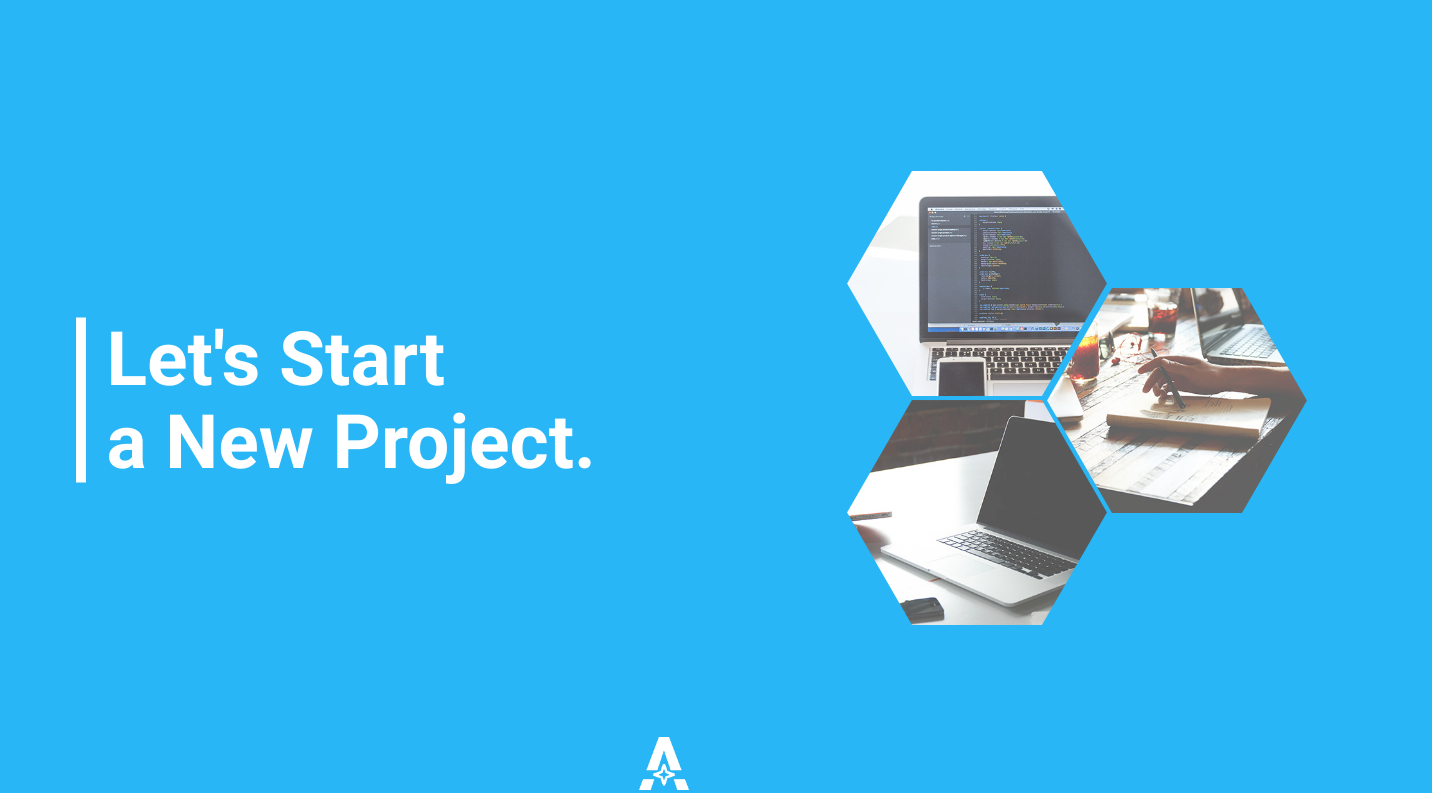
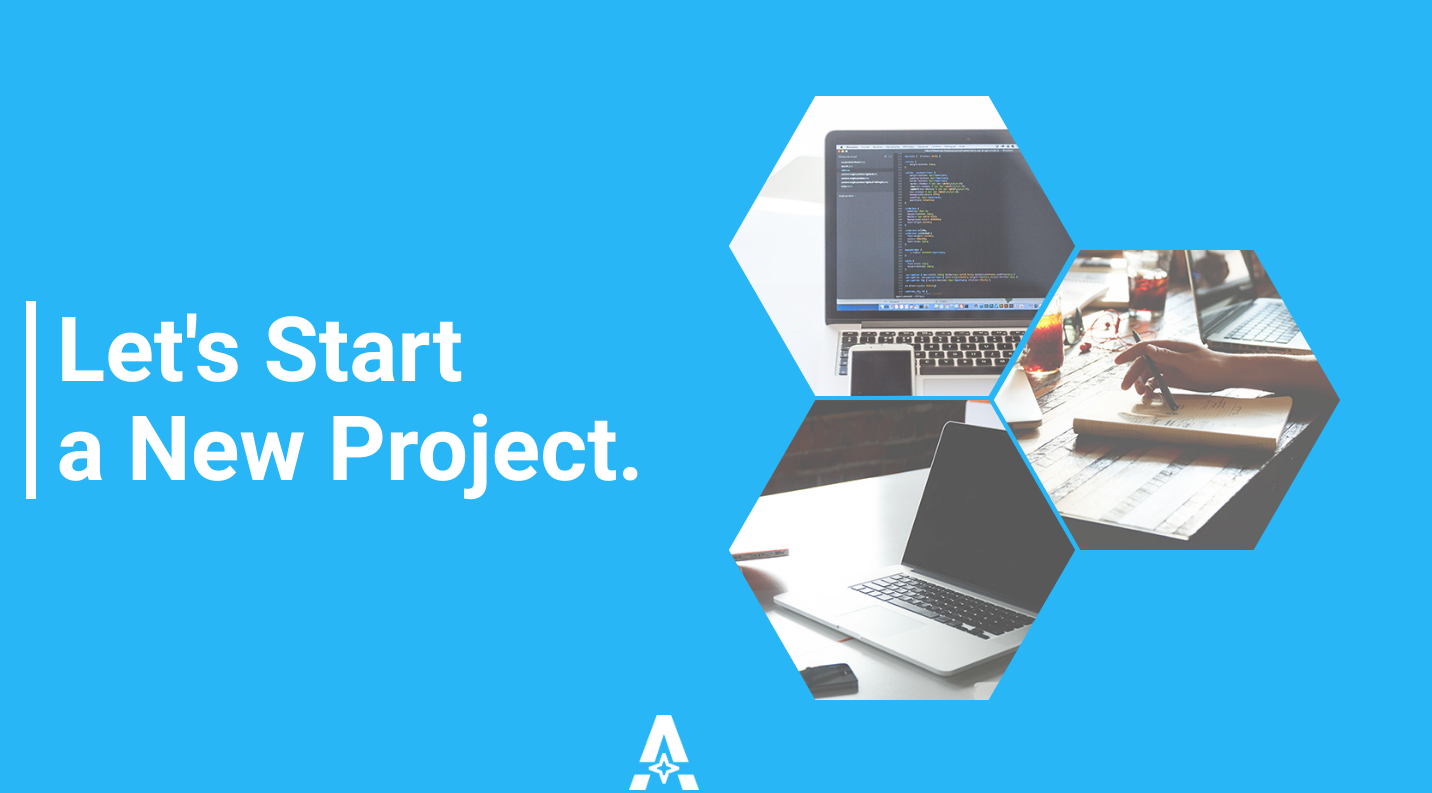
Before and after one commit to sasa95/our-agency, a plain HTML site: page index.html in a window 1536 px wide. Shown: the top 793 px of the page, 104-1536 px from the left. Drawn offline with nearby package versions, Linux system fonts and the light colour scheme.

Commit message:
Additional media queries

```diff
--- a/scss/custom/responsive/_header.scss
+++ b/scss/custom/responsive/_header.scss
@@ -40,6 +40,7 @@
     }
 }
 
+// iPhone 6+
 @media (min-width: 412px) and (orientation:portrait) {
     .hero {
         blockquote {
@@ -61,6 +62,7 @@
     }
 }
 
+// iPad
 @media (min-width: 768px) and (orientation:portrait) {
     .hero {
         blockquote {
@@ -86,6 +88,8 @@
 }
 
 // Landscape
+
+// iPhone 4
 @media (min-width: 480px) and (min-height: 320px) and (orientation:landscape) {
     .hero {
         blockquote {
@@ -112,12 +116,14 @@
     }
 }
 
+// iPhone 5
 @media (min-width: 560px) and (min-height: 320px) and (orientation:landscape) {
      .hero blockquote h1 {
         font-size: 2.6em;
     }
 }
 
+// iPhone 6
 @media (min-width: 640px) and (min-height: 360px) and (orientation:landscape) {
     .hero {
         blockquote h1 {
@@ -137,6 +143,7 @@
     }
 }
 
+// iPhone 6+
 @media (min-width: 730px) and (min-height: 400px) and (orientation:landscape) {
     .hero {
         blockquote h1 {
@@ -156,6 +163,7 @@
     }
 }
 
+// iPad
 @media (width: 1024px) and (height: 768px) and (orientation:landscape) {
     .hero {
         blockquote h1 {
@@ -252,8 +260,33 @@
         font-size: 4.5em;
     }
 }
+
 @media (min-width: 1250px) {
     .hero blockquote h1 {
         font-size: 5em;
     }
 }
+
+@media (min-width: 1440px) {
+    .hero {
+        blockquote {
+            left: -100px;
+            h1 {
+                font-size: 6em;
+            }
+        }
+        .hexagon-container {
+            .hexagon {
+                width: 600px;
+                height: 300px;
+                &:last-child {
+                    left: 265px;
+                }
+            }
+        }
+        .logo {
+            @include abs-centered(x);
+            width: 70px;
+        }
+    }
+}
```
Also changed, not shown: css/app.css.
